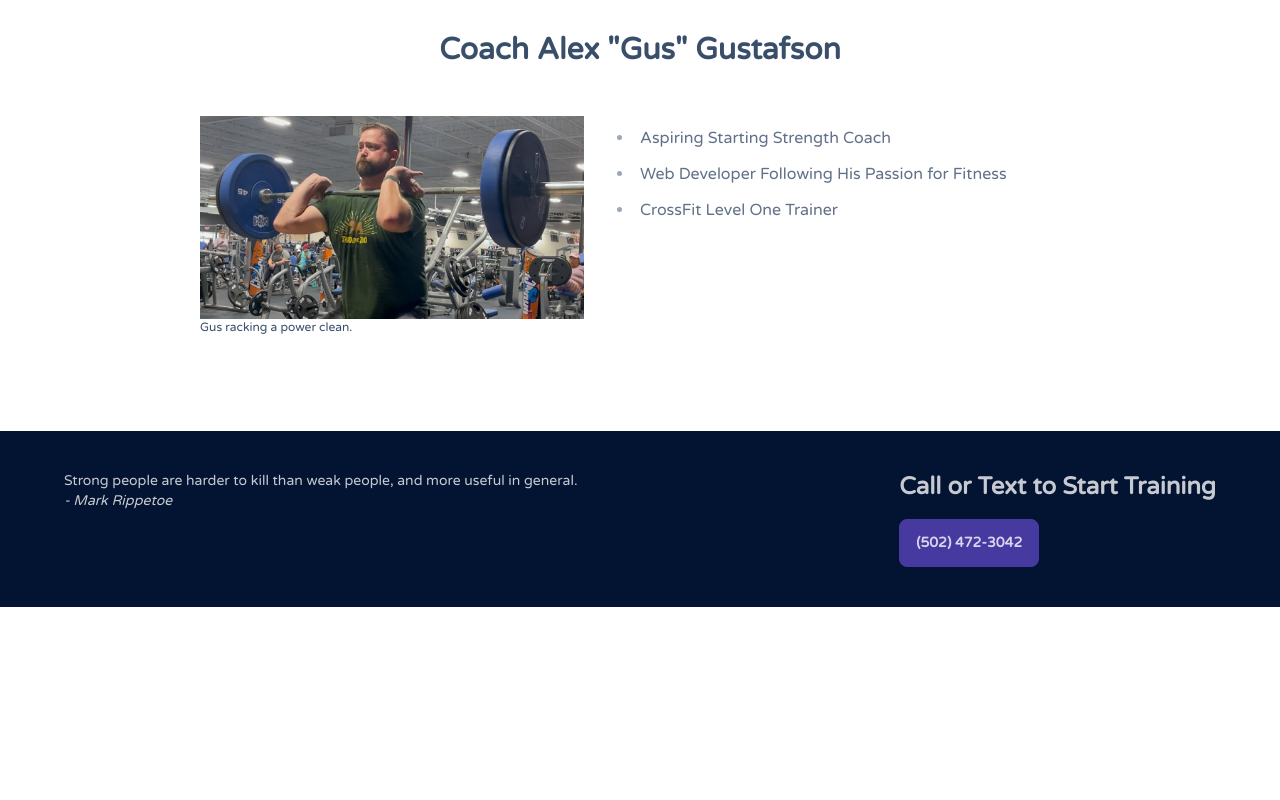
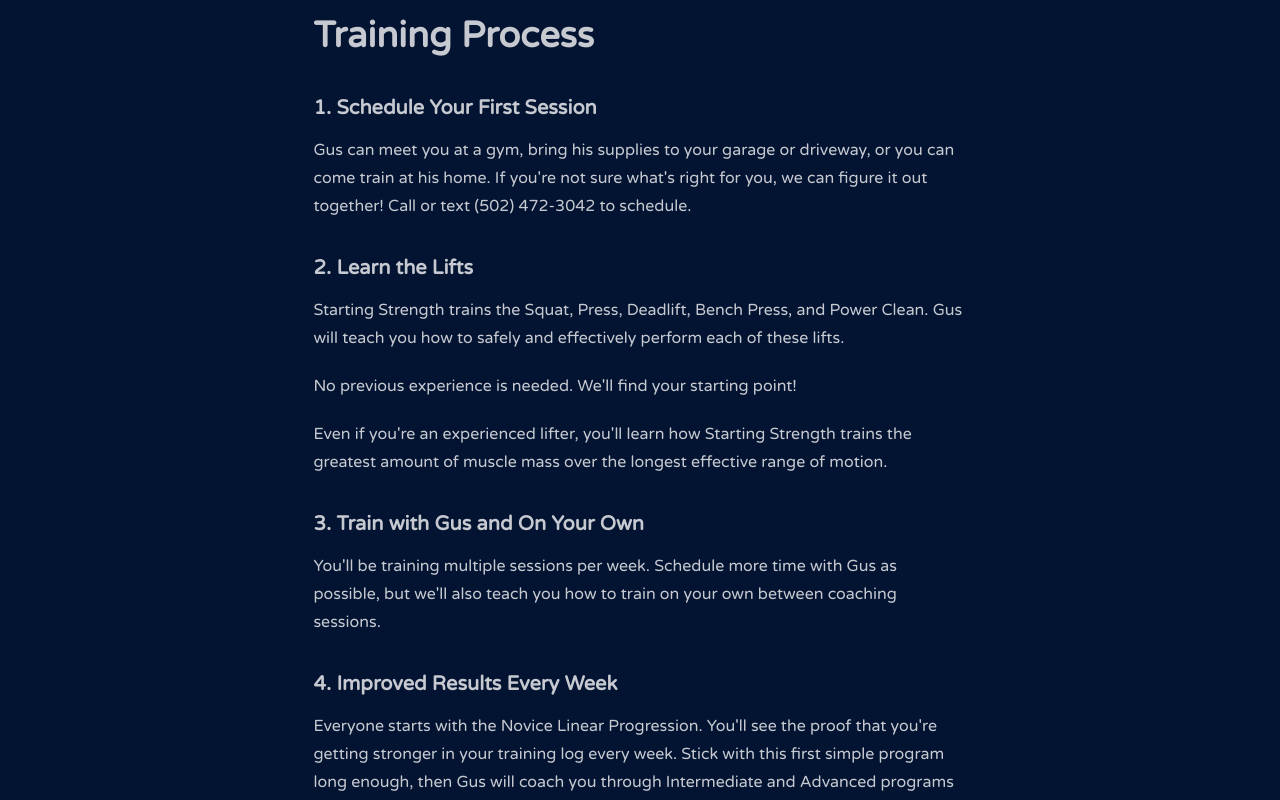
Before and after one commit to alexjgustafson/gus.coach, a SvelteKit app: page / in a window 1280 px wide. Shown: the part 1700-2500 px from the top of the page. Before the commit the page ends 2307 px from the top, so only its background shows below. Built offline with nearby package versions, Linux system fonts and the light colour scheme; a web font is replaced by a local one.

Commit message:
Add Process Section

```diff
--- a/src/routes/+page.svelte
+++ b/src/routes/+page.svelte
@@ -48,6 +48,21 @@
     <p class="font-accent text-2xl"><a href="tel:5024723042">Call (502) 472-3042 to Get Started</a></p>
   </div>
 </div>
+<div class="w-full border-opacity-50 py-12 bg-neutral">
+  <div class="container mx-auto prose text-neutral-content">
+    <h2 class="text-neutral-content lg:text-4xl">Training Process</h2>
+    <h3 class="text-neutral-content">1. Schedule Your First Session</h3>
+    <p>Gus can meet you at a gym, bring his supplies to your garage or driveway, or you can come train at his home. If you're not sure what's right for you, we can figure it out together! Call or text (502) 472-3042 to schedule.</p>
+    <h3 class="text-neutral-content">2. Learn the Lifts</h3>
+    <p>Starting Strength trains the Squat, Press, Deadlift, Bench Press, and Power Clean. Gus will teach you how to safely and effectively perform each of these lifts.</p>
+    <p>No previous experience is needed. We'll find your starting point!</p>
+    <p>Even if you're an experienced lifter, you'll learn how Starting Strength trains the greatest amount of muscle mass over the longest effective range of motion.</p>
+    <h3 class="text-neutral-content">3. Train with Gus and On Your Own</h3>
+    <p>You'll be training multiple sessions per week. Schedule more time with Gus as possible, but we'll also teach you how to train on your own between coaching sessions.</p>
+    <h3 class="text-neutral-content">4. Improved Results Every Week</h3>
+    <p>Everyone starts with the Novice Linear Progression. You'll see the proof that you're getting stronger in your training log every week. Stick with this first simple program long enough, then Gus will coach you through Intermediate and Advanced programs once you're ready.</p>
+  </div>
+</div>
 <div class="w-full border-opacity-50 py-12">
   <div class="container mx-auto px-2">
     <h2 class="text-2xl md:text-3xl py-4 mb-8 font-bold text-center">Coach Alex "Gus" Gustafson</h2>
```
